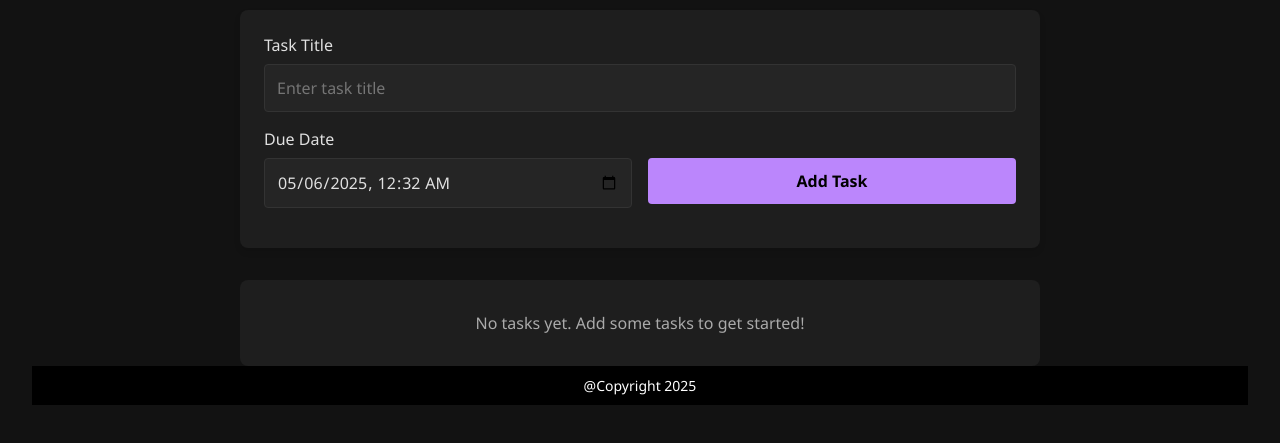
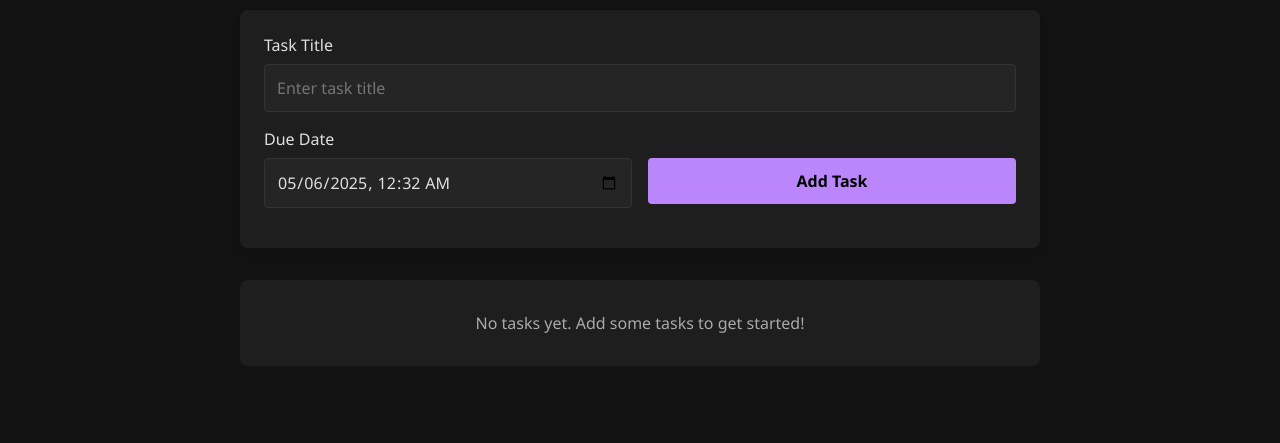
Before and after one commit to JinWei225/MyToDoList, a website: page index.html in a window 1280 px wide. Shown: the part 97-540 px from the top of the page. Drawn offline with Linux system fonts and the light colour scheme; no server answers.

Commit message:
Remove footer

```diff
--- a/index.html
+++ b/index.html
@@ -36,6 +36,5 @@
     </div>
 
     <script src="script.js"></script>
-    <footer>@Copyright 2025</footer>
 </body>
 </html>
--- a/style.css
+++ b/style.css
@@ -192,13 +192,3 @@ button:hover {
         justify-content: flex-end;
     }
 }
-
-footer {
-    text-align: center; /* Center the text */
-    padding: 10px;
-    background-color: #000; /* Dark background */
-    color: white; /* Light text */
-    font-size: 14px;
-    bottom: 0;
-    width: 100%;
-  }
```
